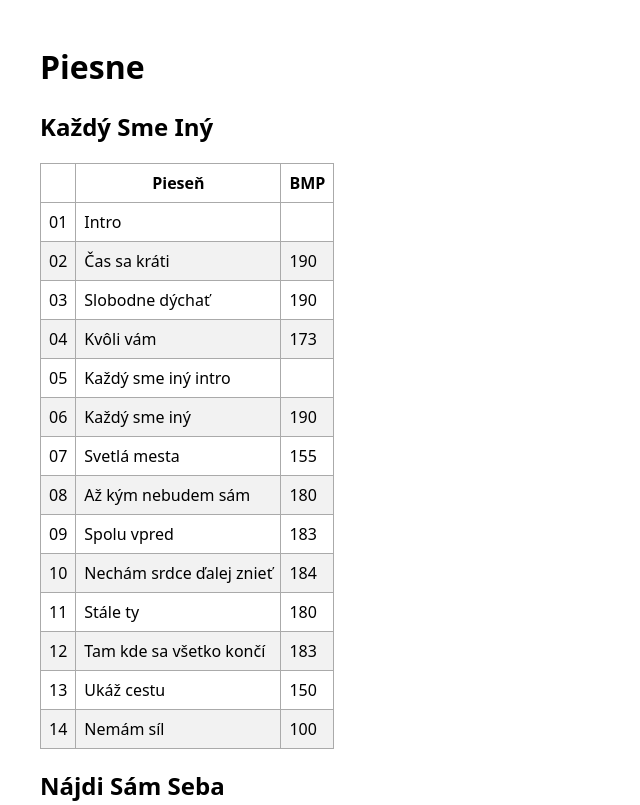
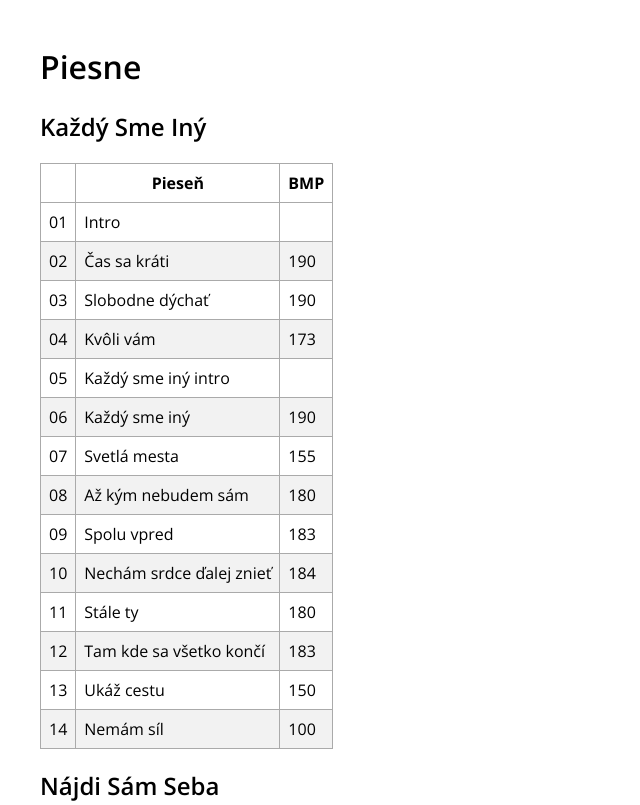
Before and after one commit to matejkubinec/bezpochyb, a plain HTML site: page internal/songs.html in a window 1280 px wide. Shown: the top 805 px of the page, without its empty margins (0-640 px from the left). Drawn offline with Linux system fonts and the light colour scheme.

Commit message:
feat: use open sans as main font

```diff
--- /dev/null
+++ b/assets/styles.css
@@ -0,0 +1,37 @@
+@font-face {
+  font-family: OpenSans;
+  src: url(fonts/OpenSans-Variable.ttf);
+}
+
+h1,
+h2,
+h3 {
+  font-variation-settings: "wght" 600;
+}
+
+:root {
+  font-family: OpenSans, system-ui, -apple-system, BlinkMacSystemFont,
+    "Segoe UI", Roboto, Oxygen, Ubuntu, Cantarell, "Open Sans", "Helvetica Neue",
+    sans-serif;
+}
+
+body {
+  padding: 1em 2em;
+}
+
+table,
+td,
+th,
+tr {
+  border: 1px solid #aaa;
+  border-collapse: collapse;
+}
+
+td,
+th {
+  padding: 0.5em;
+}
+
+tr:nth-child(2n) {
+  background-color: rgba(0, 0, 0, 0.05);
+}
--- a/internal/songs.html
+++ b/internal/songs.html
@@ -1,36 +1,10 @@
 <!DOCTYPE html>
 <html lang="en">
-
   <head>
-    <meta charset="UTF-8">
-    <meta name="viewport" content="width=device-width, initial-scale=1.0">
+    <meta charset="UTF-8" />
+    <meta name="viewport" content="width=device-width, initial-scale=1.0" />
     <title>Bezpochýb - Piesne</title>
-    <style>
-        :root {
-            font-family: system-ui, -apple-system, BlinkMacSystemFont, 'Segoe UI', Roboto, Oxygen, Ubuntu, Cantarell, 'Open Sans', 'Helvetica Neue', sans-serif;
-        }
-
-        body {
-            padding: 1em 2em;
-        }
-
-        table,
-        td,
-        th,
-        tr {
-            border: 1px solid #aaa;
-            border-collapse: collapse;
-        }
-
-        td,
-        th {
-            padding: 0.5em;
-        }
-
-        tr:nth-child(2n) {
-            background-color: rgba(0, 0, 0, 0.05);
-        }
-    </style>
+    <link rel="stylesheet" href="../assets/styles.css" />
   </head>
 
   <body>
@@ -191,7 +165,5 @@
         </tr>
       </tbody>
     </table>
-
   </body>
-
 </html>
```
Also changed, not shown: internal/index.html (+8 -18 lines), assets/fonts/OpenSans-Variable.ttf (added), 1 other file. Lines whose indentation alone changed are shown as unchanged.
